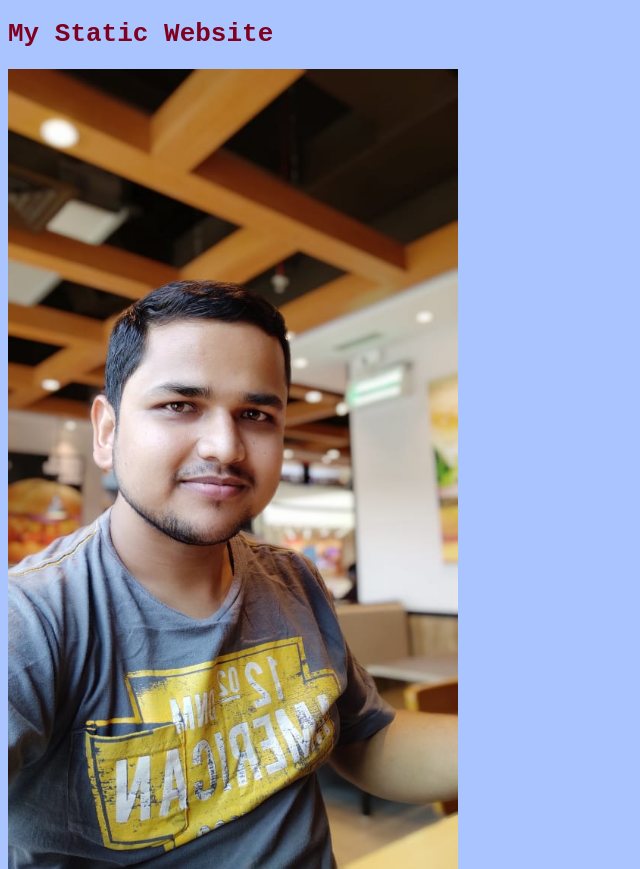
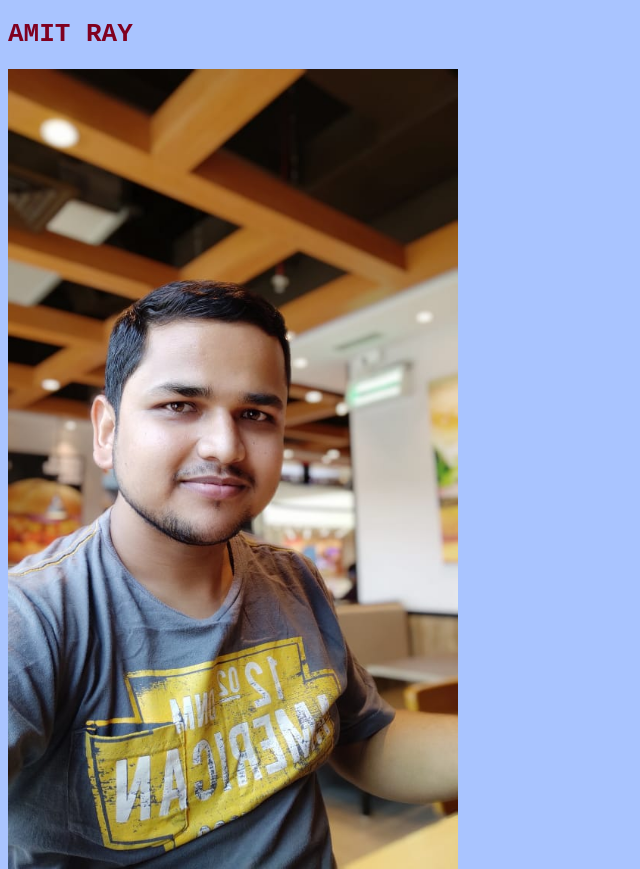
Before and after one commit to AmitRay9615/website, a plain HTML site: page index.html in a window 1280 px wide. Shown: the top 869 px of the page, without its empty margins (0-640 px from the left). Drawn offline with Linux system fonts and the light colour scheme.

Commit message:
Update index.html
change the topic

```diff
--- a/index.html
+++ b/index.html
@@ -9,7 +9,7 @@
 
 </head>
 <body>
-    <marquee direction="right" behavior="alternate"  color="pink"><h1 id="top">My Static Website</h1></marquee>
+    <marquee direction="right" behavior="alternate"  color="pink"><h1 id="top">AMIT RAY</h1></marquee>
 
     <!-- <h1 id="a1">
         <img src="./images/amit.jpeg"  alt="image of a1">
```
